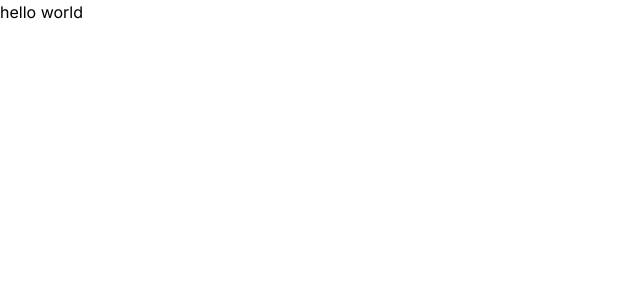
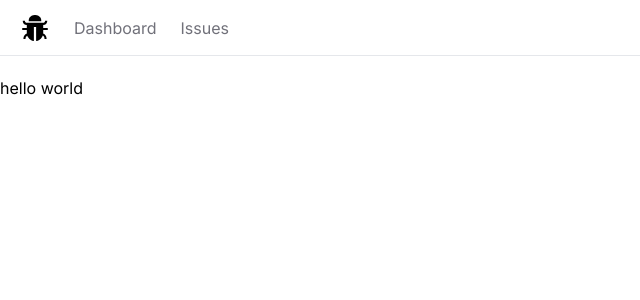
Before and after one commit to Raghavj2000/issue-tracker, a Next.js app: page / in a window 1280 px wide. Shown: the top 300 px of the page, without its empty margins (0-640 px from the left). Built offline with nearby package versions, Linux system fonts and the light colour scheme.

Commit message:
Built the navbar

```diff
--- /dev/null
+++ b/app/NavBar.tsx
@@ -0,0 +1,40 @@
+import Link from 'next/link'
+import React from 'react'
+import { AiFillBug } from "react-icons/ai";
+
+const NavBar = () => {
+
+    const links=[
+        {
+            label: 'Dashboard',
+            href:"/"
+        },
+        {
+            label: 'Issues',
+            href:"/issues"
+        }
+    ]
+  return (
+    <nav className='flex space-x-6 border-b mb-5 px-5 h-14 items-center'>
+      <Link href="/">
+        <AiFillBug className='text-3xl'/>
+      </Link>
+      <ul className='flex space-x-6'>
+        {
+            links.map((link,index)=>{
+                return(
+                    <>
+                    <li key={index}>
+                    <Link href={link.href} className='text-zinc-500 hover:text-zinc-800 transition-colors'>{link.label}</Link>
+                    </li>
+                    </>
+                )
+            })
+        }
+
+      </ul>
+    </nav>
+  )
+}
+
+export default NavBar
--- a/app/globals.css
+++ b/app/globals.css
@@ -1,20 +1,3 @@
 @tailwind base;
 @tailwind components;
 @tailwind utilities;
-
-:root {
-  --foreground-rgb: 0, 0, 0;
-
-}
-
-@media (prefers-color-scheme: dark) {
-  :root {
-    --foreground-rgb: 255, 255, 255;
-
-  }
-}
-
-body {
-  color: rgb(var(--foreground-rgb));
-
-}
--- a/app/layout.tsx
+++ b/app/layout.tsx
@@ -1,6 +1,7 @@
 import './globals.css'
 import type { Metadata } from 'next'
 import { Inter } from 'next/font/google'
+import NavBar from './NavBar'
 
 const inter = Inter({ subsets: ['latin'] })
 
@@ -16,7 +17,13 @@ export default function RootLayout({
 }) {
   return (
     <html lang="en">
-      <body className={inter.className}>{children}</body>
+      <body className={inter.className}>
+        <NavBar/>
+        <main>
+        {children}
+        </main>
+
+        </body>
     </html>
   )
 }
--- a/package.json
+++ b/package.json
@@ -19,6 +19,7 @@
     "postcss": "8.4.38",
     "react": "18.3.1",
     "react-dom": "18.3.1",
+    "react-icons": "^4.11.0",
     "tailwindcss": "3.4.3",
     "typescript": "5.4.5"
   }
```
Also changed, not shown: 1 other file (tests, documents, lock files or other folders).
